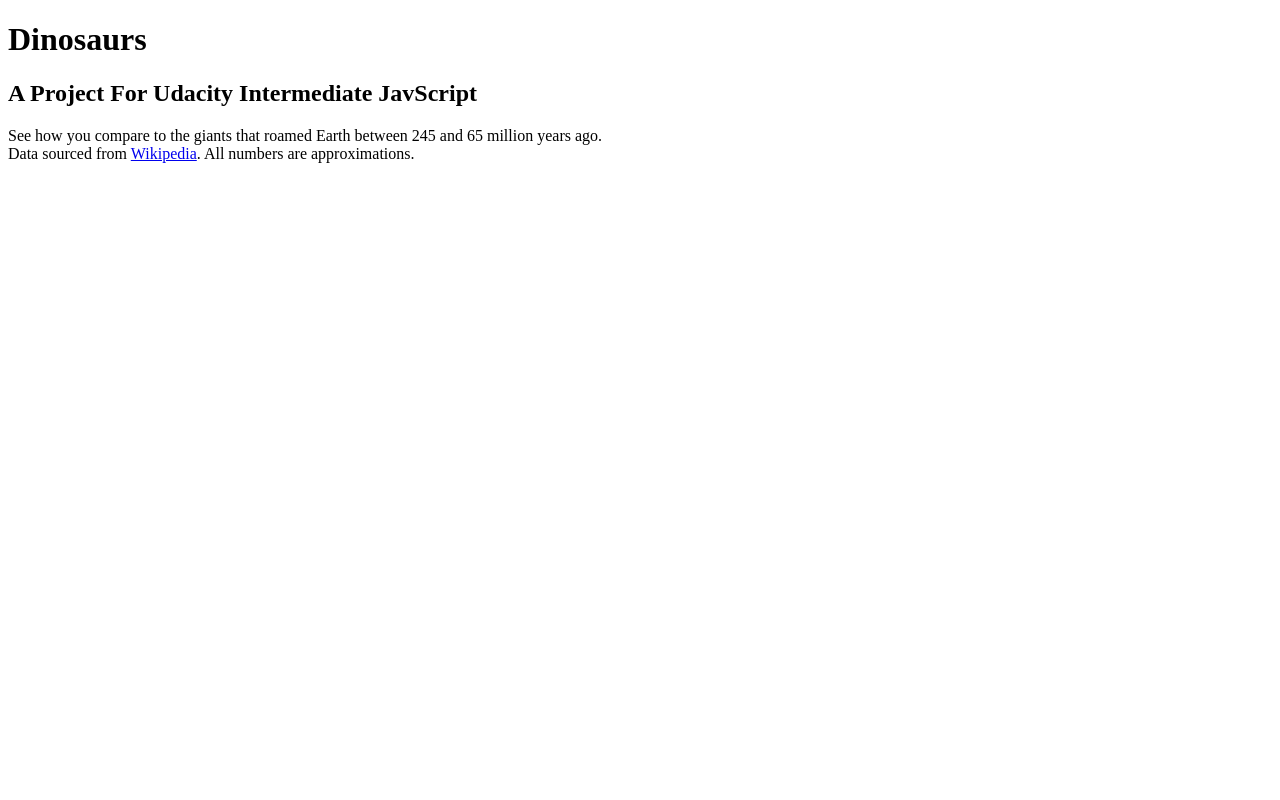
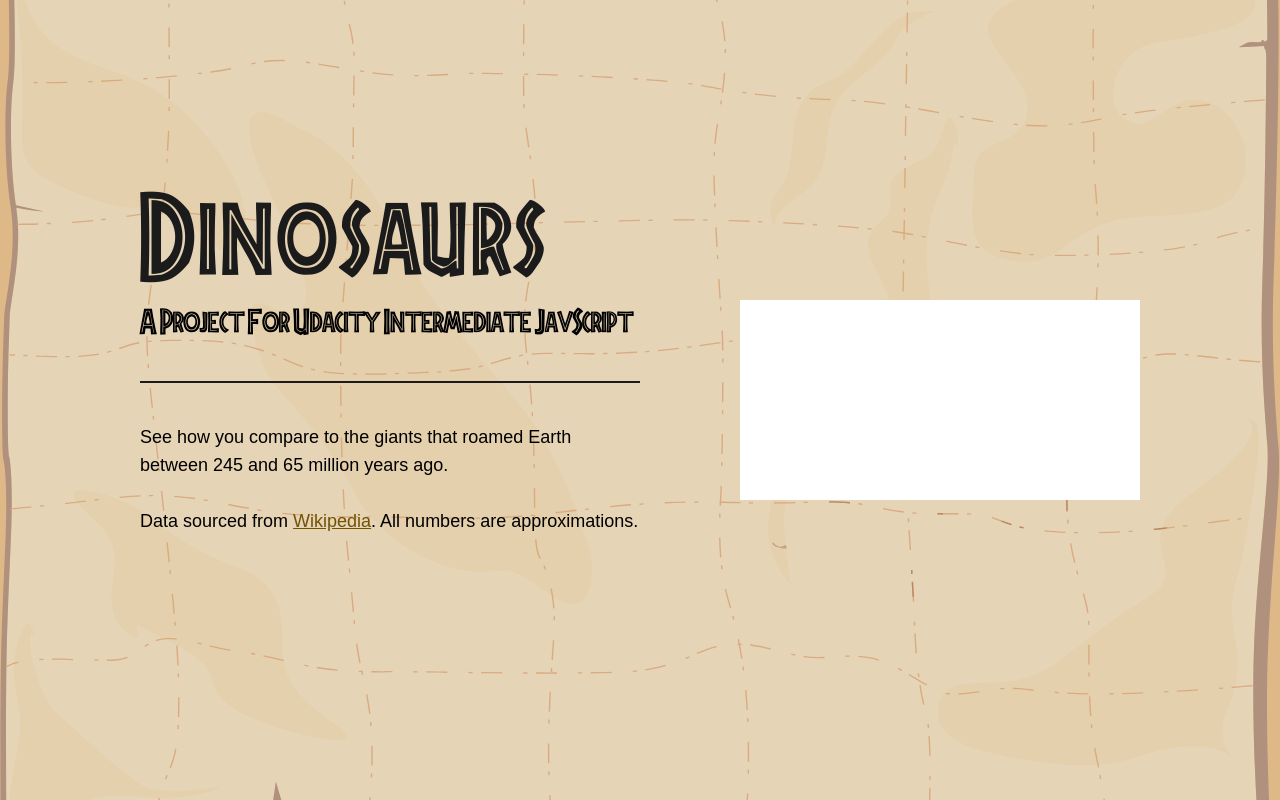
Before and after one commit to brice-pieterse/Udacity-Intermediate-JS-OOP-Dino, a plain HTML site: page index.html in a window 1280 px wide. Drawn offline with Linux system fonts and the light colour scheme.

Commit message:
style: Add basic styling to index.html, fix styling bugs
Added initial styling to index.html and fixed a problem with centering content.

```diff
--- a/index.html
+++ b/index.html
@@ -8,12 +8,13 @@
 </head>
 <body>
     <div class="dino-background">
+        <img alt="dinosaur-map-wallpaper" class="wallpaper" src="./images/dino-back.svg">
         <div class="intro-wrapper">
             <div class="intro-text-container">
                 <h1 class="main-title">Dinosaurs</h1>
                 <h2 class="sub-title">A Project For Udacity Intermediate JavScript</h2>
                 <div class="underline"></div>
-                <p class="about-description">See how you compare to the giants that roamed Earth between 245 and 65 million years ago. <br>
+                <p class="text-normal">See how you compare to the giants that roamed Earth between 245 and 65 million years ago. <br><br>
                 Data sourced from <a href="https://en.wikipedia.org/wiki/Main_Page">Wikipedia</a>. All numbers are approximations.</p>
             </div>
             <div class="form-wrapper">
--- a/styles.css
+++ b/styles.css
@@ -8,3 +8,104 @@
     font-weight: normal;
     font-style: normal;
 }
+
+
+html, body {
+    margin: 0 !important;
+    padding: 0 !important;
+}
+
+body {
+    width: 100vw;
+}
+
+* {
+    -webkit-box-sizing: border-box;
+    -moz-box-sizing: border-box;
+         box-sizing: border-box;
+}
+
+.dino-background {
+    width: 100vw;
+    height: 100vh;
+    background-color:burlywood;
+    display: flex;
+    flex-direction: row;
+    justify-content: center;
+    align-items: center;
+}
+
+.wallpaper {
+    position: absolute;
+    object-fit: cover;
+    z-index: 0;
+    background-position: center;
+    background-repeat: no-repeat;
+    background-size: cover;
+    width: 100vw;
+    height: 100vh;
+}
+
+.intro-wrapper {
+    margin: 0;
+    width: auto;
+    min-width: 1000px;
+    max-width: 1140px;
+    min-height: 500px;
+    height: auto;
+    display: flex;
+    flex-direction: row;
+    justify-content: center;
+    align-items: center;
+    position: relative;
+    z-index: 1;
+}
+
+.form-wrapper {
+    background-color: white;
+    width: 40%;
+    min-height: 200px;
+}
+
+.intro-text-container {
+    width: 50%;
+    margin-right: 10%;
+}
+
+.underline {
+    box-sizing: border-box;
+    margin: 40px 0px 40px 0px;
+    width: 100%;
+    height: 2px;
+    background-color: #1b1b1b;
+}
+
+
+/* || TYPOGRAPHY STYLES */
+
+.main-title {
+    font-family: CustomFont;
+    font-size: 175px;
+    font-weight: 500;
+    line-height: 0px;
+    letter-spacing: 5px;
+    color: #1b1b1b;
+    margin: 0px 0px 60px 0px;
+}
+
+.sub-title {
+    margin: 0;
+    font-family: CustomFont;
+    font-size: 50px;
+    font-weight: 200;
+}
+
+.text-normal {
+    font-family: sans-serif;
+    font-size: 18px;
+    line-height: 28px;
+}
+
+a {
+    color: rgb(114, 83, 4);
+}
```
Also changed, not shown: images/dino-back.svg (added), 1 other file.
